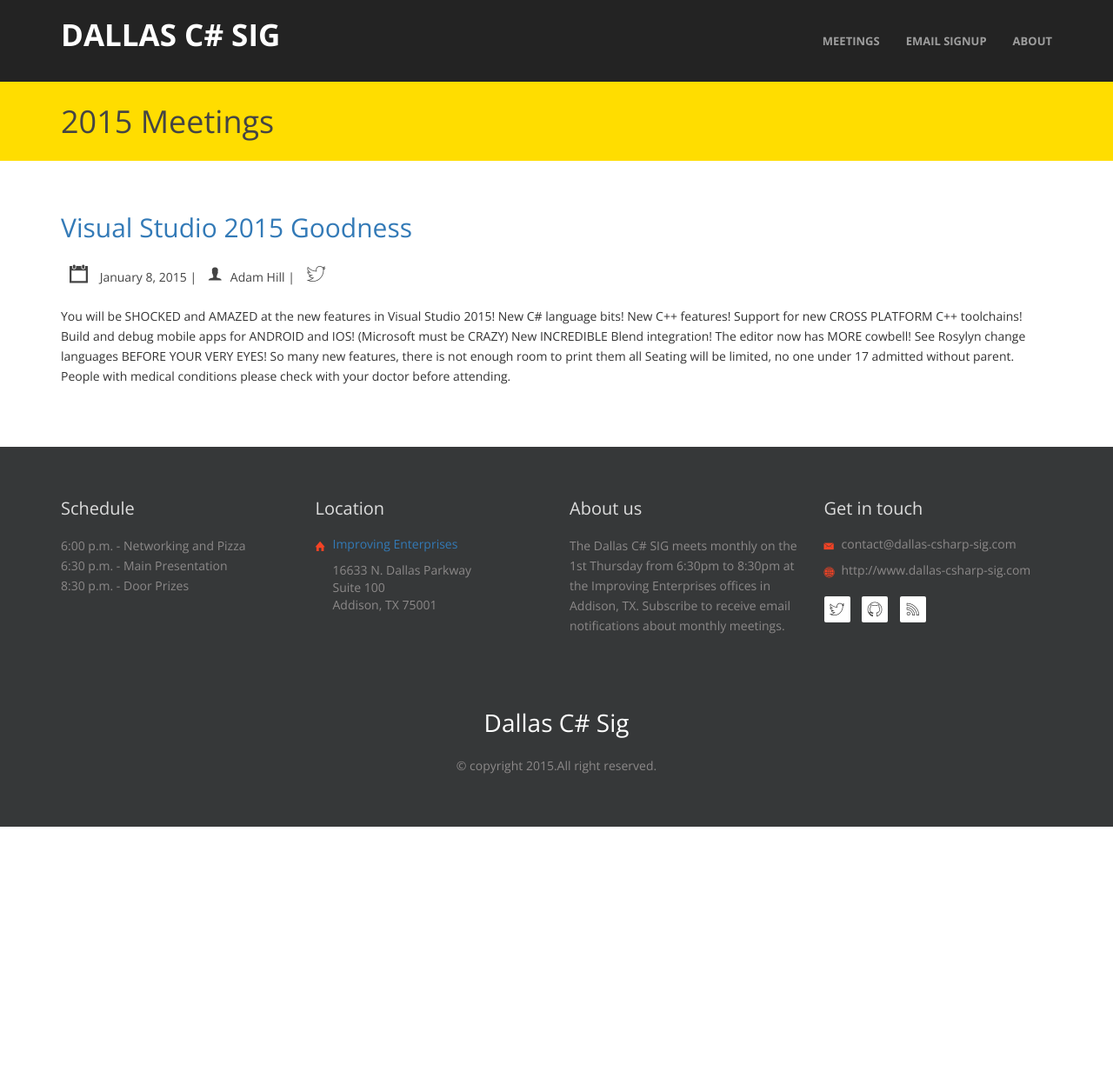
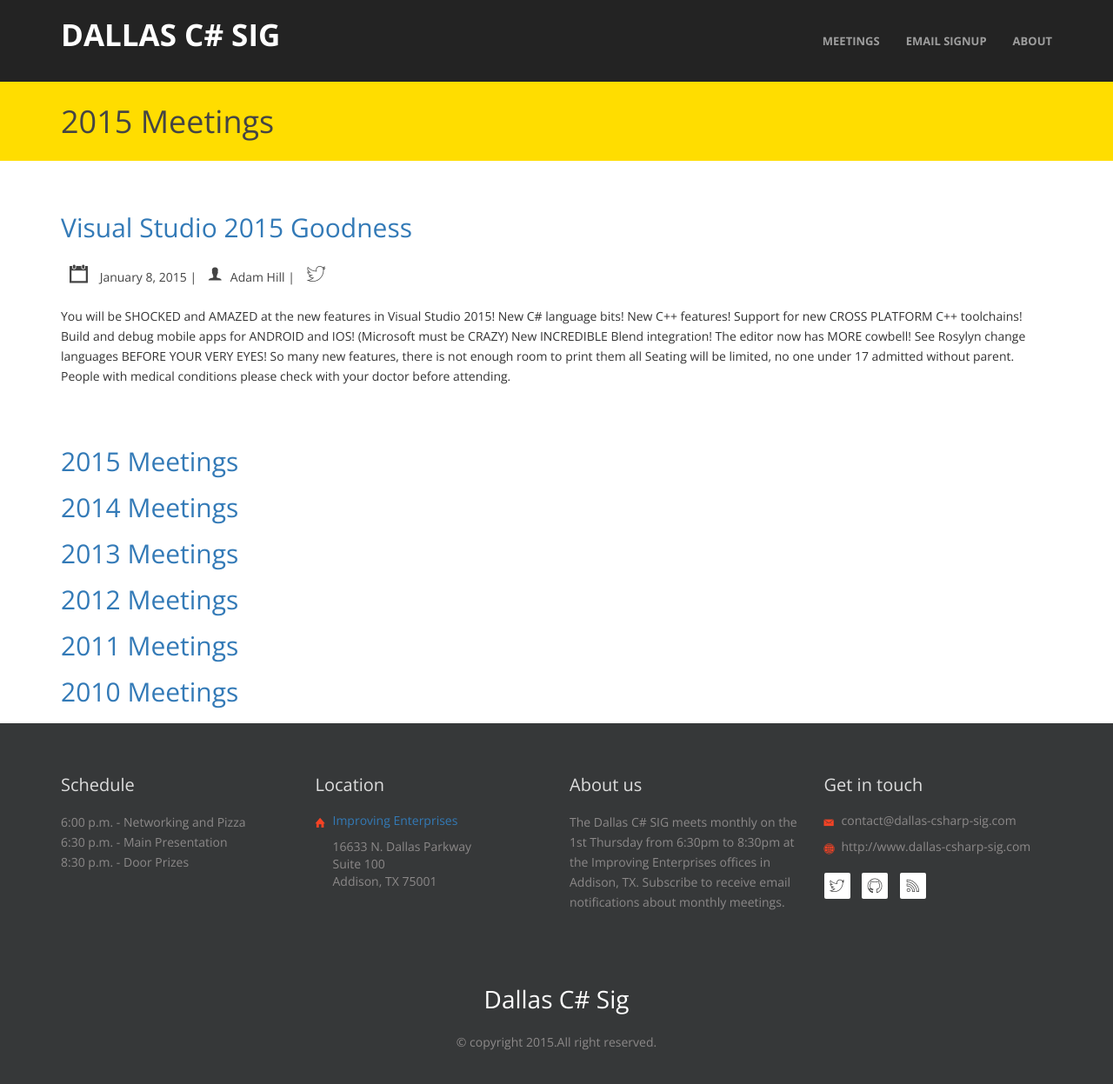
Before and after one commit to DallasCSharpSig/Website, a Jekyll site: the page built from meetings/2015/index.html, in a window 1280 px wide and 1269 px high. Shown: the top 1247 px of the window at 87% size. Built offline with Jekyll 4.4.1, drawn with Linux system fonts in a browser that asks for light colours; some web fonts are replaced.

Commit message:
meetings by year list

```diff
--- a/meetings/2010/index.html
+++ b/meetings/2010/index.html
@@ -16,4 +16,6 @@
 	{% endfor %}
 
 	</div>
+
+	{% include meetingsListByYear.html %}
 </div>
--- a/meetings/2011/index.html
+++ b/meetings/2011/index.html
@@ -16,4 +16,6 @@
 	{% endfor %}
 
 	</div>
+
+	{% include meetingsListByYear.html %}
 </div>
--- a/meetings/2012/index.html
+++ b/meetings/2012/index.html
@@ -16,4 +16,6 @@
 	{% endfor %}
 
 	</div>
+
+	{% include meetingsListByYear.html %}
 </div>
--- a/meetings/2013/index.html
+++ b/meetings/2013/index.html
@@ -16,4 +16,6 @@
 	{% endfor %}
 
 	</div>
+
+	{% include meetingsListByYear.html %}
 </div>
--- a/meetings/2014/index.html
+++ b/meetings/2014/index.html
@@ -16,4 +16,6 @@
 	{% endfor %}
 
 	</div>
+
+	{% include meetingsListByYear.html %}
 </div>
--- a/meetings/2015/index.html
+++ b/meetings/2015/index.html
@@ -16,4 +16,6 @@
 	{% endfor %}
 
 	</div>
+
+	{% include meetingsListByYear.html %}
 </div>
```
Also changed, not shown: 7 other files.
